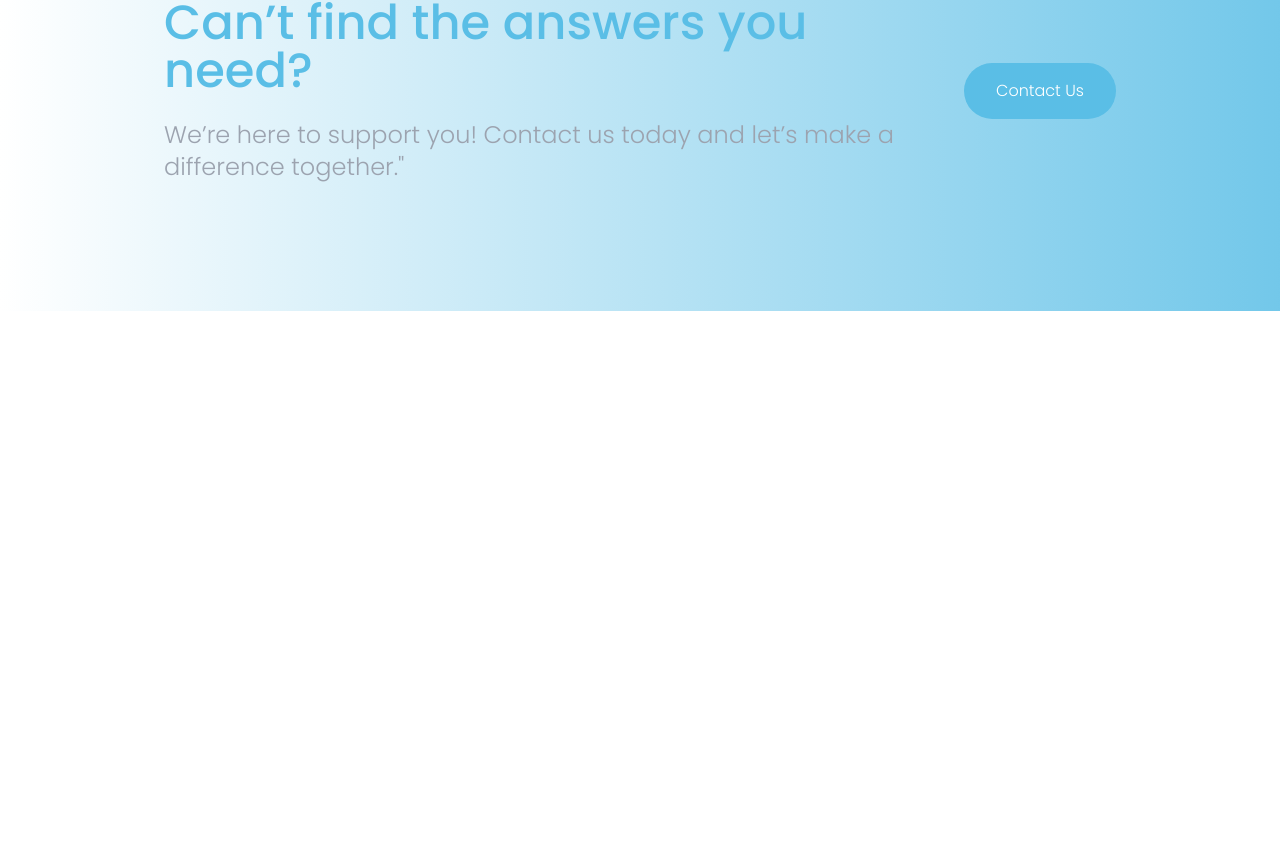
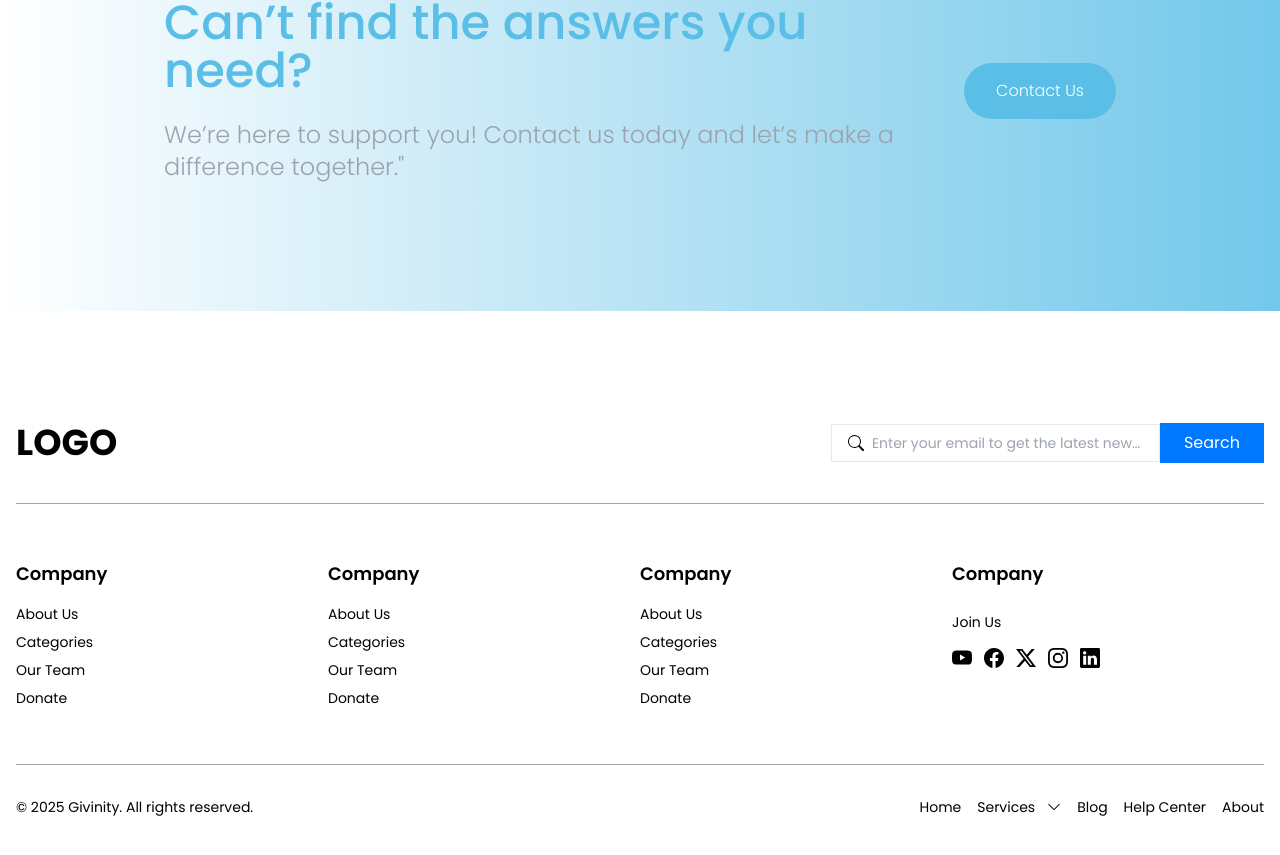
Before and after one commit to Web3-Givinity/front-end, a Next.js app: page / in a window 1280 px wide. Shown: the part 3607-4462 px from the top of the page. Before the commit the page ends 3918 px from the top, so only its background shows below. Built offline with nearby package versions, Linux system fonts and the light colour scheme.

Commit message:
finish: slicing footer

```diff
--- a/src/app/page.tsx
+++ b/src/app/page.tsx
@@ -3,6 +3,8 @@ import { HeroSection } from "@/components/section/HeroSection";
 import { HighlightSection } from "@/components/section/HighlightSection";
 import { AboutSection } from "@/components/section/AboutSection";
 import { ProjectSection } from "@/components/section/ProjectSection";
+import { ContactSection } from "@/components/section/ContactSection";
+import { Footer } from "@/components/fragments/Footer";
 
 
 export default function Home() {
@@ -14,19 +16,9 @@ export default function Home() {
         <HighlightSection />
         <AboutSection />
         <ProjectSection />
-        <section className="p-4 mt-14 bg-contact">
-          <div className="p-28 flex items-center justify-center gap-8">
-            <div className="w-9/12">
-              <h2 className="text-5xl font-medium text-primary-400">Can’t find the answers
-                you need?</h2>
-              <p className="text-2xl mt-6 text-gray-400 font-light">We’re here to support you! Contact us today and let’s make a difference together."</p>
-            </div>
-            <div className="3/12">
-              <button className="py-4 px-8 rounded-full bg-primary-400 text-white font-light">Contact Us</button>
-            </div>
-          </div>
-        </section>
+        <ContactSection />
       </main>
+      <Footer />
     </>
   )
 }
--- /dev/null
+++ b/src/components/elements/inputs/InputSearchFooter.tsx
@@ -0,0 +1,17 @@
+import React from 'react'
+import { BsSearch } from 'react-icons/bs'
+
+export const InputSearchFooter = () => {
+    return (
+        <>
+
+            <div className=" flex items-center">
+                <div className="px-4 py-2 border boreder-gray-400 flex items-center gap-2">
+                    <span className=""><BsSearch /></span>
+                    <input type="text" placeholder="Enter your email to get the latest news..." className="w-full focus:outline-none bg-transparent text-sm truncate" />
+                </div>
+                <button type="button" className="px-6 py-2 bg-[#0077FF] text-white">Search</button>
+            </div>
+        </>
+    )
+}
--- /dev/null
+++ b/src/components/fragments/Footer.tsx
@@ -0,0 +1,78 @@
+import React from 'react'
+import { BsChevronDown, BsFacebook, BsInstagram, BsLinkedin, BsTwitterX, BsYoutube } from 'react-icons/bs'
+import { InputSearchFooter } from '../elements/inputs/InputSearchFooter'
+
+export const Footer = () => {
+    return (
+        <>
+            <footer className="p-4 mt-14">
+                <div className="flex justify-between items-center border-b border-gray-400 py-10">
+                    <h2 className="font-bold text-4xl uppercase">logo</h2>
+                    <InputSearchFooter />
+                </div>
+
+                <div className=" border-b border-gray-400 py-14">
+                    <div className="grid grid-cols-1 md:grid-cols-2 lg:grid-cols-4">
+                        {/* column 1 */}
+                        <div className="flex flex-col">
+                            <h3 className="font-semibold text-lg mb-4">Company</h3>
+                            <ul className="flex flex-col gap-2">
+                                <li className="hover:text-primary-400 hover:cursor-pointer text-sm">About Us</li>
+                                <li className="hover:text-primary-400 hover:cursor-pointer text-sm">Categories</li>
+                                <li className="hover:text-primary-400 hover:cursor-pointer text-sm">Our Team</li>
+                                <li className="hover:text-primary-400 hover:cursor-pointer text-sm">Donate</li>
+                            </ul>
+                        </div>
+                        {/* column 2 */}
+                        <div className="flex flex-col">
+                            <h3 className="font-semibold text-lg mb-4">Company</h3>
+                            <ul className="flex flex-col gap-2">
+                                <li className="hover:text-primary-400 hover:cursor-pointer text-sm">About Us</li>
+                                <li className="hover:text-primary-400 hover:cursor-pointer text-sm">Categories</li>
+                                <li className="hover:text-primary-400 hover:cursor-pointer text-sm">Our Team</li>
+                                <li className="hover:text-primary-400 hover:cursor-pointer text-sm">Donate</li>
+                            </ul>
+                        </div>
+                        {/* column 3 */}
+                        <div className="flex flex-col">
+                            <h3 className="font-semibold text-lg mb-4">Company</h3>
+                            <ul className="flex flex-col gap-2">
+                                <li className="hover:text-primary-400 hover:cursor-pointer text-sm">About Us</li>
+                                <li className="hover:text-primary-400 hover:cursor-pointer text-sm">Categories</li>
+                                <li className="hover:text-primary-400 hover:cursor-pointer text-sm">Our Team</li>
+                                <li className="hover:text-primary-400 hover:cursor-pointer text-sm">Donate</li>
+                            </ul>
+                        </div>
+                        {/* column 4 */}
+                        <div className="flex flex-col">
+                            <h3 className="font-semibold text-lg mb-6">Company</h3>
+                            <p className="text-sm mb-4">Join Us</p>
+
+                            <div className="flex items-center gap-3 flex-row">
+                                <span className="cursor-pointer"><BsYoutube size={20} /></span>
+                                <span className="cursor-pointer"><BsFacebook size={20} /></span>
+                                <span className="cursor-pointer"><BsTwitterX size={20} /></span>
+                                <span className="cursor-pointer"><BsInstagram size={20} /></span>
+                                <span className="cursor-pointer"><BsLinkedin size={20} /></span>
+                            </div>
+                        </div>
+                    </div>
+                </div>
+
+                <div className="flex items-center justify-between my-8">
+                    <p className="text-sm">© 2025 Givinity. All rights reserved.</p>
+                    <div className="flex items-center gap-4 text-sm">
+                        <p className="cursor-pointer">Home</p>
+                        <p className="flex items-center gap-3 cursor-pointer">
+                            Services
+                            <span><BsChevronDown /></span>
+                        </p>
+                        <p className="cursor-pointer">Blog</p>
+                        <p className="cursor-pointer">Help Center</p>
+                        <p className="cursor-pointer">About</p>
+                    </div>
+                </div>
+            </footer>
+        </>
+    )
+}
--- /dev/null
+++ b/src/components/section/ContactSection.tsx
@@ -0,0 +1,20 @@
+import React from 'react'
+
+export const ContactSection = () => {
+    return (
+        <>
+            <section className="p-4 mt-14 bg-contact">
+                <div className="p-28 flex items-center justify-center gap-8">
+                    <div className="w-9/12">
+                        <h2 className="text-5xl font-medium text-primary-400">Can’t find the answers
+                            you need?</h2>
+                        <p className="text-2xl mt-6 text-gray-400 font-light">We’re here to support you! Contact us today and let’s make a difference together."</p>
+                    </div>
+                    <div className="3/12">
+                        <button className="py-4 px-8 rounded-full bg-primary-400 text-white font-light">Contact Us</button>
+                    </div>
+                </div>
+            </section>
+        </>
+    )
+}
```
